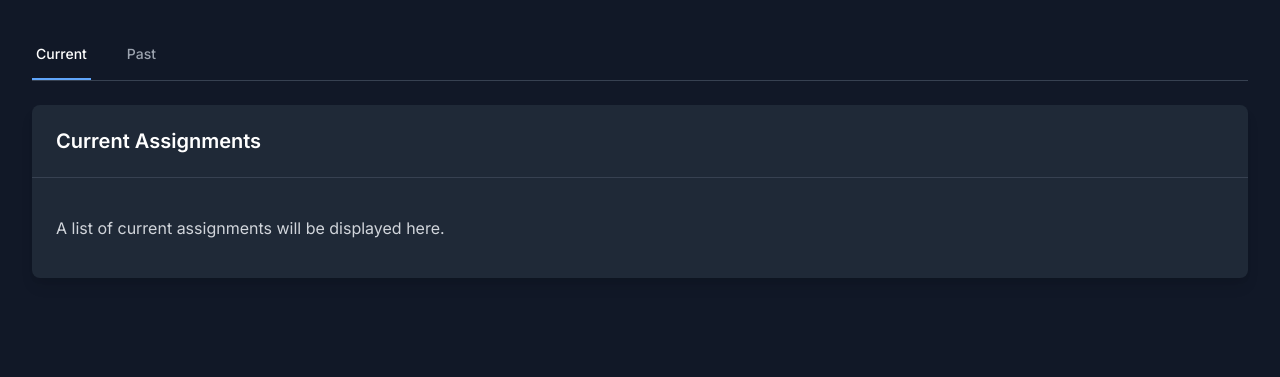
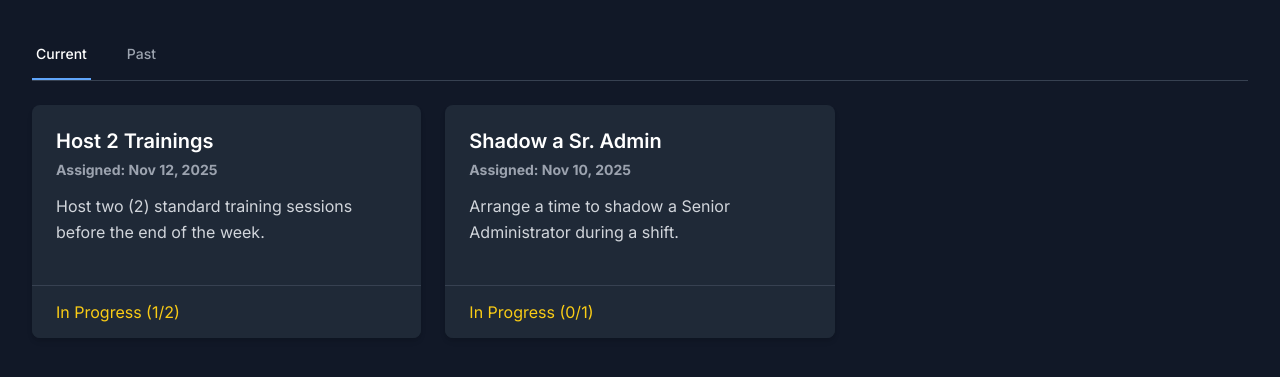
Before and after one commit to blqzzrd/taji-activity, a plain HTML site: page assignments.html in a window 1280 px wide. Shown: the part 179-556 px from the top of the page. Drawn offline with Linux system fonts and the light colour scheme.

Commit message:
Update assignments.html

```diff
--- a/assignments.html
+++ b/assignments.html
@@ -35,21 +35,61 @@
         <!-- Sub-tabs for Current/Past -->
         <div class="sub-nav">
             <nav class="sub-nav-links" aria-label="Tabs">
-                <a href="#" class="sub-nav-link active">
+                <!-- These 'data-tab-toggle' attributes are targeted by app.js -->
+                <a class="sub-nav-link" data-tab-toggle="current-assignments">
                     Current
                 </a>
-                <a href="#" class="sub-nav-link">
+                <a class="sub-nav-link" data-tab-toggle="past-assignments">
                     Past
                 </a>
             </nav>
         </div>
 
-        <div class="content-box">
-            <div class="content-box-header">
-                <h2 class="content-box-title">Current Assignments</h2>
+        <!-- This div contains the content for the tabs -->
+        <div>
+            <!-- Current Assignments Content (Visible by default) -->
+            <div id="current-assignments" class="sub-tab-content">
+                <div class="card-grid">
+                    <!-- Card 1 -->
+                    <div class="card">
+                        <div class="card-body">
+                            <h3 class="card-title">Host 2 Trainings</h3>
+                            <h4 class="card-subtitle">Assigned: Nov 12, 2025</h4>
+                            <p class="card-text">Host two (2) standard training sessions before the end of the week.</p>
+                        </div>
+                        <div class="card-footer">
+                            <span class="text-yellow-400">In Progress (1/2)</span>
+                        </div>
+                    </div>
+                    <!-- Card 2 -->
+                    <div class="card">
+                        <div class="card-body">
+                            <h3 class="card-title">Shadow a Sr. Admin</h3>
+                            <h4 class="card-subtitle">Assigned: Nov 10, 2025</h4>
+                            <p class="card-text">Arrange a time to shadow a Senior Administrator during a shift.</p>
+                        </div>
+                        <div class="card-footer">
+                            <span class="text-yellow-400">In Progress (0/1)</span>
+                        </div>
+                    </div>
+                </div>
             </div>
-            <div class="content-box-body">
-                <p>A list of current assignments will be displayed here.</p>
+
+            <!-- Past Assignments Content (Hidden by default) -->
+            <div id="past-assignments" class="sub-tab-content">
+                <div class="card-grid">
+                    <!-- Card 3 -->
+                    <div class="card">
+                        <div class="card-body">
+                            <h3 class="card-title">Complete Basic Training</h3>
+                            <h4 class="card-subtitle">Assigned: Nov 1, 2025</h4>
+                            <p class="card-text">Complete the standard trainee curriculum and pass the final exam.</p>
+                        </div>
+                        <div class="card-footer">
+                            <span class="text-green-400">Completed (Nov 8, 2025)</span>
+                        </div>
+                    </div>
+                </div>
             </div>
         </div>
     </main>
```
